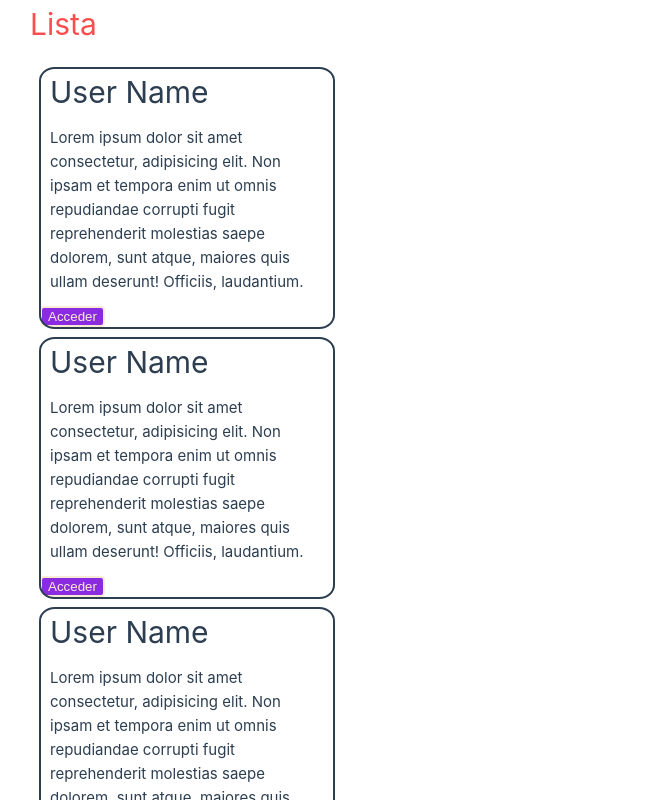
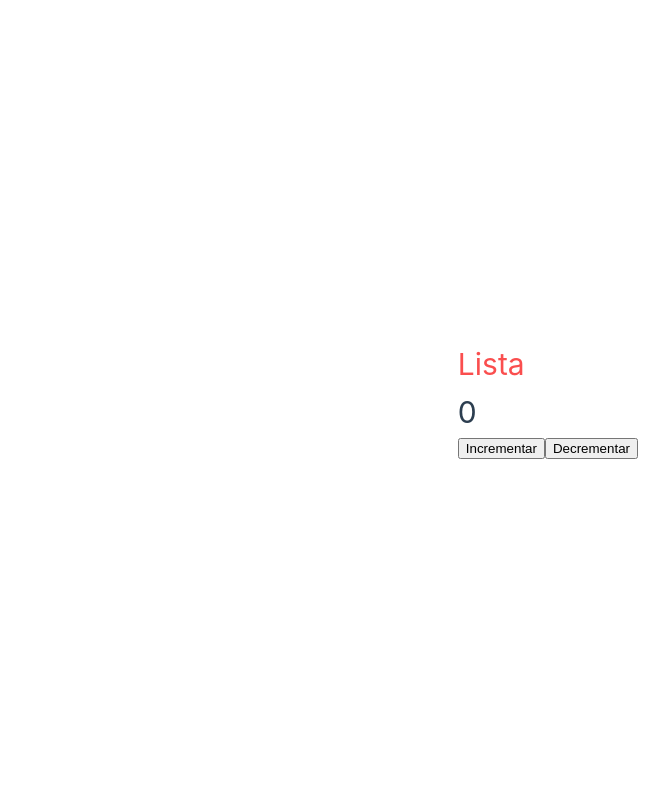
Before and after one commit to Fabo020323/Estudio-de-Vue, a Vue app in the folder Fundamentos1/Fundamentos/: page / in a window 1280 px wide. Shown: the top 800 px of the page, without its empty margins (2-671 px from the left). Built offline with nearby package versions, Linux system fonts and the light colour scheme.

Commit message:
Clase #2 Option-Composition

```diff
--- a/Fundamentos1/Fundamentos/src/App.vue
+++ b/Fundamentos1/Fundamentos/src/App.vue
@@ -1,14 +1,19 @@
 <template>
   <div>
     <h1> Lista</h1>
-    <PostContainer/>
+    <!-- <PostContainer/> -->
+    <!-- <CounterOption/> -->
+    <CounterComposition/>
   </div>
 
 
 </template>
 
-<script setup>
-import PostContainer from '../src/components/PostContainer.vue'
+<script setup>/*
+import PostContainer from '../src/components/PostContainer.vue' */
+
+/* import CounterOption from '../src/components/CounterOption.vue' */
+import CounterComposition from '../src/components/CounterComposition.vue'
 
 </script>
 <style scoped>
--- /dev/null
+++ b/Fundamentos1/Fundamentos/src/components/CounterComposition.vue
@@ -0,0 +1,28 @@
+<template>
+    <div>
+        <h1>{{ counter }}</h1>
+        <button @click="incrementCounterOption">Incrementar</button>
+        <button @click="decrementCunterOprion">Decrementar</button>
+    </div>
+</template>
+<script>
+import {defineComponent} from 'vue'
+import PostButton from './PostButton.vue'
+import { ref } from 'vue';
+
+export default defineComponent({
+    name:"CounterComposition",
+    components:{PostButton},
+    setup(){
+        let counter = ref(0);
+        const incrementCounterOption = () =>{
+              counter.value++;
+        }
+        const decrementCunterOprion = () =>{
+            counter.value--;
+        }
+        return {counter,incrementCounterOption,decrementCunterOprion}
+    }
+})
+
+</script>
--- /dev/null
+++ b/Fundamentos1/Fundamentos/src/components/CounterOption.vue
@@ -0,0 +1,29 @@
+<template>
+    <div>
+        <h1>{{ counter }}</h1>
+        <button @click="incrementCounterOption">Incrementar</button>
+        <button @click="decrementCunterOprion">Decrementar</button>
+    </div>
+</template>
+<script>
+import {defineComponent} from 'vue'
+import PostButton from './PostButton.vue'
+
+export default defineComponent({
+    name:"CounterOption",
+    components:{PostButton},
+    data(){
+        let counter = 0;
+        return {counter};
+    },
+    methods:{
+        incrementCounterOption(){
+            this.counter++;
+        },
+        decrementCunterOprion(){
+            this.counter--;
+        }
+    }
+})
+
+</script>
--- a/Fundamentos1/Fundamentos/src/components/PostButton.vue
+++ b/Fundamentos1/Fundamentos/src/components/PostButton.vue
@@ -1,7 +1,7 @@
 
 <template>
 <button class="class-Button">
-    Acceder
+    Eliminar
 </button>
 </template>
 <script setup>
```
Also changed, not shown: 1 other file (tests, documents, lock files or other folders).
